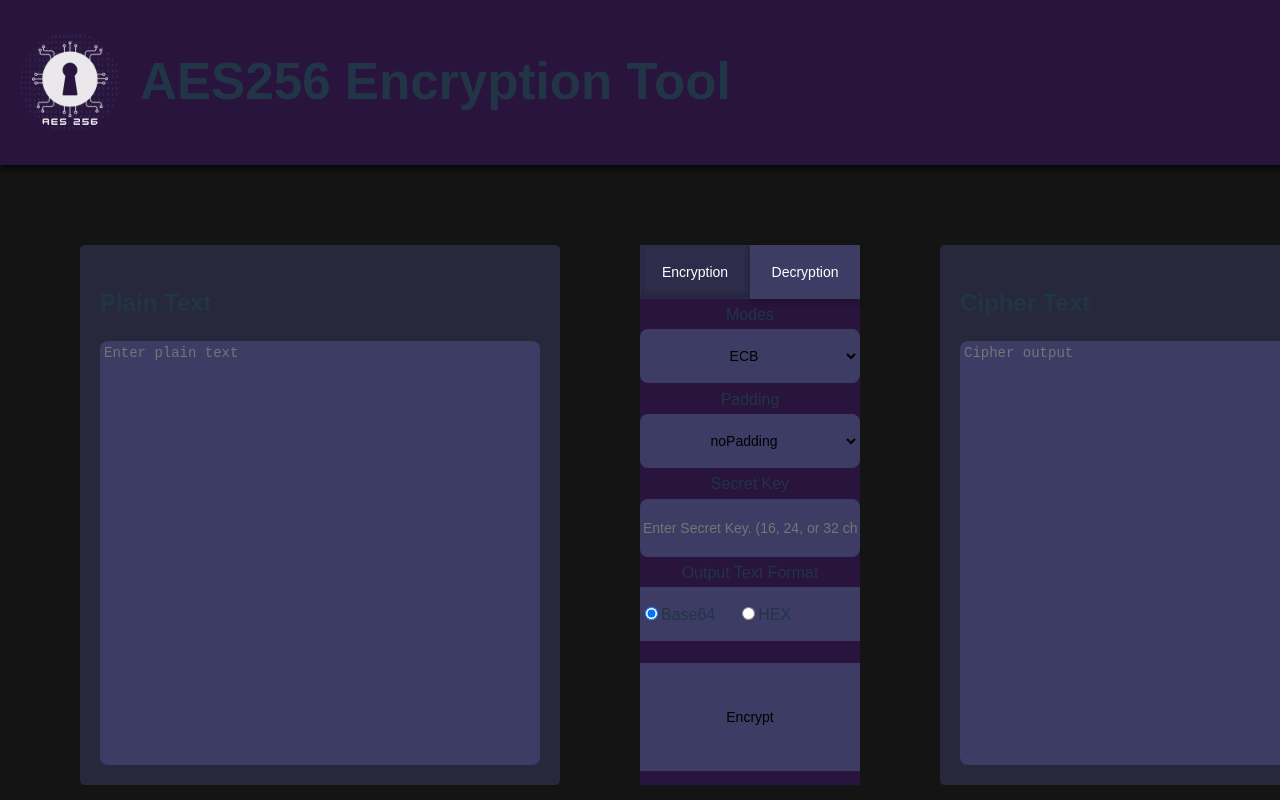
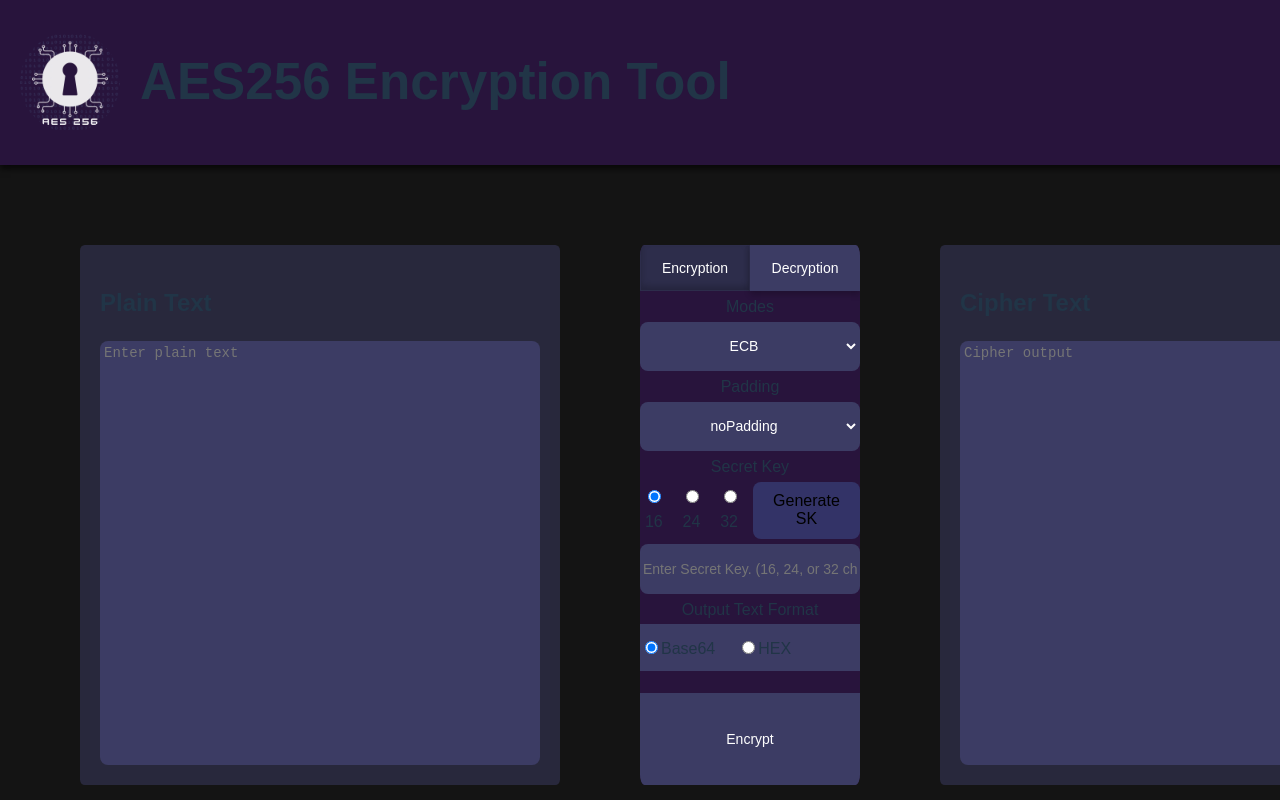
Before and after one commit to Tenzkie10/AES256-Web-Encryption-Tool, a React (Vite) app in the folder aes256_encrypttool/: page / in a window 1280 px wide. Shown: the top 800 px of the page. Built offline with nearby package versions, Linux system fonts and the light colour scheme.

Commit message:
UI Improvement with Generative SK and IV

```diff
--- a/aes256_encrypttool/src/App.css
+++ b/aes256_encrypttool/src/App.css
@@ -1,4 +1,5 @@
 html {
+  scroll-behavior: smooth;
   display: flex;
   flex-direction: row;
   height: 1850px;
@@ -61,10 +62,12 @@ body {
   }
   .config-container {
     background-color: #28143c;
+    border-radius: 2%;
     display: flex;
     flex-direction: column;
     flex: 1;
     width: 100px;
+    overflow: hidden;
   }
 
   .type-container {
@@ -78,7 +81,7 @@ body {
     height: 100%;
     font-size: 14px;
     background-color: #3c3c64;
-    color: black;
+    color: #ffffff;
     resize: none;
     outline: none;
   }
@@ -112,21 +115,44 @@ body {
     text-align: center;
     height: 10%;
     background-color: #3c3c64;
-    color: black;
+    color: #ffffff;
   }
 
   .iv-input {
     font-size: 14px;
-    color: black;
+    color: #ffffff;
     background-color: #3c3c64;
     height: 10%;
   }
 
+  .iv-generate-container {
+    display: flex;
+    flex-direction: row;
+    justify-content: center;
+  }
+
+  .iv-generate {
+    background-color:rgb(51, 51, 103);
+    margin-bottom: 5px;
+  }
+
+  .sk-char-option-container {
+    display: flex;
+    flex-direction: row;
+    justify-content: center;
+    gap: 10px;
+  }
+
   .sk-input {
     font-size: 14px;
-    color: black;
+    color: #ffffff;
     background-color: #3c3c64;
     height: 10%;
+  }
+
+  .skChar-generate {
+    background-color:rgb(51, 51, 103);
+    margin-bottom: 5px;
   }
 
   .otf-container {
@@ -174,7 +200,7 @@ body {
     height: 100%;
     border-radius: 0%;
     background-color: #3c3c64;
-    color: black;
+    color: #ffffff;
     overflow: hidden;
   }
 
--- a/aes256_encrypttool/src/App.jsx
+++ b/aes256_encrypttool/src/App.jsx
@@ -8,17 +8,46 @@ function App() {
   const [process, setProcess] = useState('encrypt'); // for processes: 'encrypt' or 'decrypt' (encrypt as default)
   const [mode, setMode] = useState('ECB'); // for modes: 'ECB', 'CBC', 'CTR', or 'GCM' (ECB as default)
   const [outputFormat, setOutputFormat] = useState('base64');
+  const [skChar, setSKChar] = useState('16') // for secret key character options
   const [inputText, setInputText] = useState(''); // for input text
   const [outputText, setOutputText] = useState(''); // for output text
   const [secretKey, setSecretKey] = useState(''); // for secret key
+  const handleSKCharChange = (value) => {
+    setSKChar(value);
+  // If the secretKey is longer than the new length, trim it
+    if (secretKey.length > Number(value)) {
+      setSecretKey(secretKey.slice(0, Number(value)));
+    }
+  };
   const [padding, setPadding] = useState('noPadding'); // for padding (noPadding as default)
   const [iv, setIv] = useState(''); // for Initialization Vector (IV)
-
   const isEncryption = process === 'encrypt';
   const isECB = mode === 'ECB';
   const isCBC = mode === 'CBC';
   const isCTR = mode === 'CTR';
   const isGCM = mode === 'GCM';
+
+  // For Secret Key
+  const generateRandomKey = () => {
+    const length = Number(skChar)
+    const charset = 'ABCDEFGHIJKLMNOPQRSTUVWXYZabcdefghijklmnopqrstuvwxyz0123456789';
+    let key = '';
+    for (let i = 0; i < length; i++){
+      key += charset.charAt(Math.floor(Math.random() * charset.length))
+    }
+    setSecretKey(key)
+  };
+
+  // For IV
+  const generateRandomKeyIV = () => {
+    const length = 16
+    const charset = 'ABCDEFGHIJKLMNOPQRSTUVWXYZabcdefghijklmnopqrstuvwxyz0123456789';
+    let ivValue = '';
+    for (let i = 0; i < length; i++){
+      ivValue += charset.charAt(Math.floor(Math.random() * charset.length))
+    }
+    setIv(ivValue)
+  };
 
   const handleProcess = async () => {
     try {
@@ -128,8 +157,12 @@ function App() {
           {(isCBC || isCTR || isGCM) && (
             <>
               <label>IV</label>
+              <div className='iv-generate-container'>
+                <button type='button' className='iv-generate' onClick={generateRandomKeyIV}>Generate IV</button>
+              </div>
               <input
                 type='text'
+                maxLength={16}
                 className='iv-input'
                 placeholder='Enter Initialization Vector. (16 characters)'
                 value={iv}
@@ -153,12 +186,47 @@ function App() {
 
           {/* seperated from the condition because its in every Mode */}
           <label>Secret Key</label>
+          <div className='sk-char-option-container'>
+            <label>
+              <input
+                type='radio'
+                name='sk-char-option'
+                value='16'
+                checked={skChar === '16'}
+                onChange={(e) => handleSKCharChange(e.target.value)}
+              />
+              16
+            </label>
+            <label>
+              <input
+                type='radio'
+                name='sk-char-option'
+                value='24'
+                checked={skChar === '24'}
+                onChange={(e) => handleSKCharChange(e.target.value)}
+              />
+              24
+            </label>
+            <label>
+              <input
+                type='radio'
+                name='sk-char-option'
+                value='32'
+                checked={skChar === '32'}
+                onChange={(e) => handleSKCharChange(e.target.value)}
+              />
+              32
+            </label>
+            <button type='button' className='skChar-generate' onClick={generateRandomKey}>Generate SK</button>
+          </div>
+
           <input
-            type='text'
-            className='sk-input'
-            placeholder='Enter Secret Key. (16, 24, or 32 characters)'
-            value={secretKey}
-            onChange={(e) => setSecretKey(e.target.value)}
+          type='text'
+          maxLength={Number(skChar)}
+          className='sk-input'
+          placeholder='Enter Secret Key. (16, 24, or 32 characters)'
+          value={secretKey}
+          onChange={(e) => setSecretKey(e.target.value)}
           />
 
           <label>Output Text Format</label>
```
